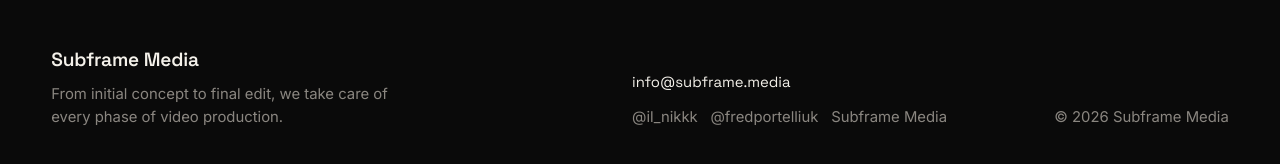
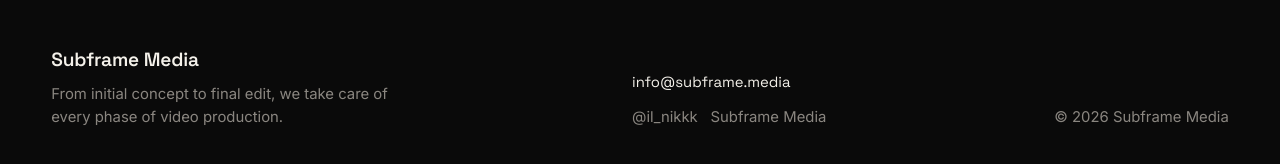
Before and after one commit to subframe-media/subframe-media.github.io, a Jekyll site: the page built from index.html, in a window 1280 px wide and 900 px high, scrolled down 1687 px. Shown: the part 720-884 px from the top of the window. Built offline with Jekyll 4.4.1, drawn with Linux system fonts in a browser that asks for light colours.

Commit message:
Update site_meta.yml

```diff
--- a/_data/site_meta.yml
+++ b/_data/site_meta.yml
@@ -3,9 +3,6 @@
   - label: "Instagram (Nicola)"
     handle: "@il_nikkk"
     url: "https://instagram.com/il_nikkk"
-  - label: "Instagram (Fred)"
-    handle: "@fredportelliuk"
-    url: "https://instagram.com/fredportelliuk"
   - label: "Vimeo"
     handle: "Subframe Media"
     url: "https://vimeo.com/subframemedia"
```
